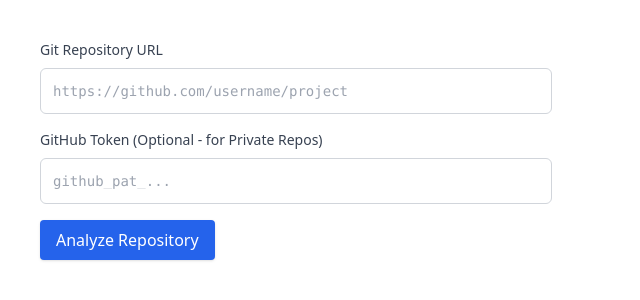
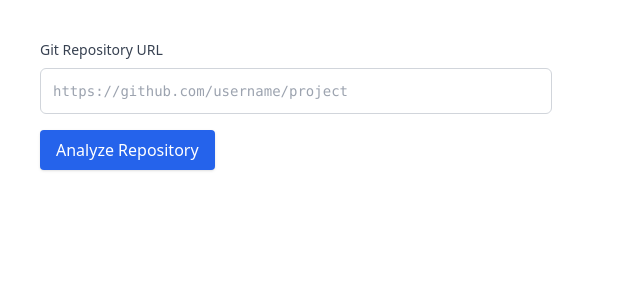
Before and after one commit to AsiyaMohd/ai-devops-test, a Flask app: page / in a window 1280 px wide. Shown: the top 300 px of the page, without its empty margins (0-640 px from the left). Run offline with Flask 3, Linux system fonts and the light colour scheme; some libraries are stand-ins or nearby versions.

Commit message:
new changes

```diff
--- a/templates/index.html
+++ b/templates/index.html
@@ -19,13 +19,13 @@
                     required value="{{ request.form.get('repoUrl', '') }}">
             </div>
 
-            <label for="githubToken" class="block text-sm font-medium text-gray-700 mb-2">
+            <!-- <label for="githubToken" class="block text-sm font-medium text-gray-700 mb-2">
                 GitHub Token (Optional - for Private Repos)
-            </label>
-            <div class="border border-gray-300 rounded-md overflow-hidden mb-4">
+            </label> -->
+            <!-- <div class="border border-gray-300 rounded-md overflow-hidden mb-4">
                 <input type="password" id="githubToken" name="githubToken" placeholder="github_pat_..."
                     class="bg-transparent border-none text-gray-900 w-full p-3 focus:ring-0 placeholder-gray-400 font-mono text-sm">
-            </div>
+            </div> -->
 
             <button type="submit" class="bg-blue-600 text-white px-4 py-2 rounded shadow hover:bg-blue-700 transition">
                 Analyze Repository
```
